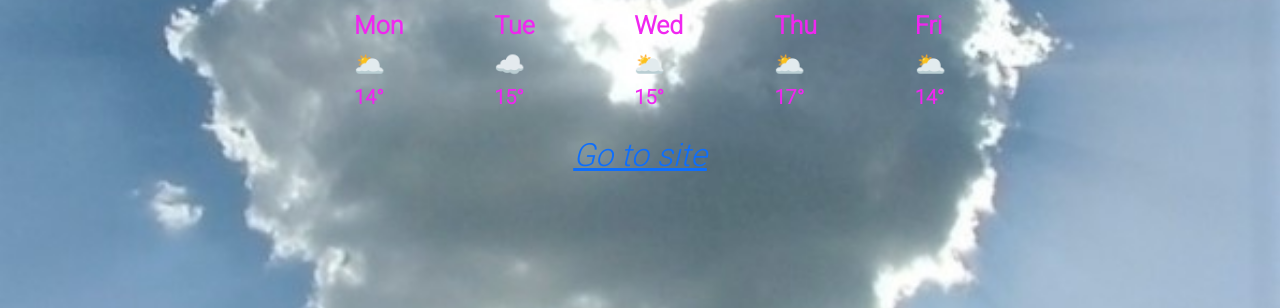
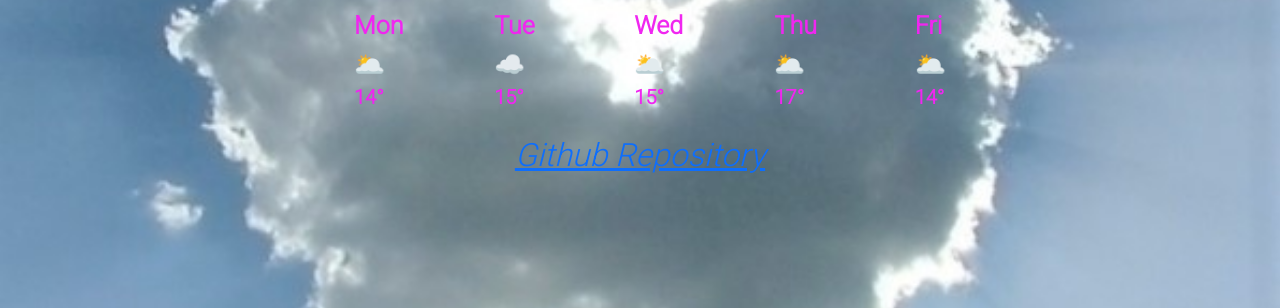
Before and after one commit to Josie-101/Weather, a plain HTML site: page index.html in a window 1280 px wide. Shown: the part 492-800 px from the top of the page. Drawn offline with nearby package versions, Linux system fonts and the light colour scheme.

Commit message:
Updated link address

```diff
--- a/index.html
+++ b/index.html
@@ -100,7 +100,7 @@
 
     <br/>
     <h2>
-      <a href="https://trusting-varahamihira-2cf327.netlify.app/"> <em>Go to site</em> </a>
+      <a href="https://github.com/Josie-101/Weather"> <em>Github Repository</em> </a>
     </h2>
 
 
```
